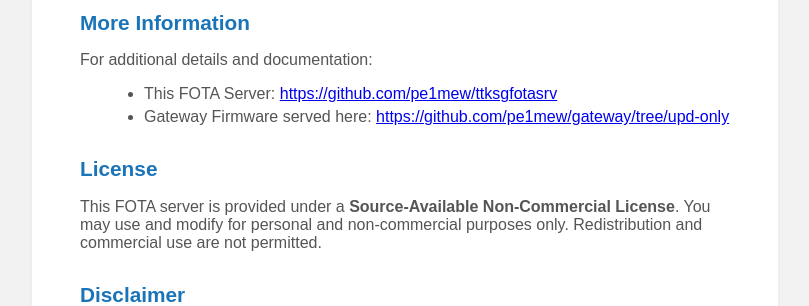
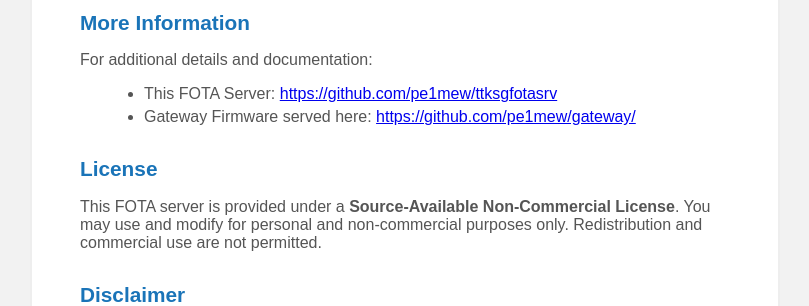
Before and after one commit to pe1mew/ttksgfotasrv, a PHP site: page / in a window 1280 px wide. Shown: the part 1536-1842 px from the top of the page, without its empty margins (235-1044 px from the left). Run offline with PHP 8.4, Linux system fonts and the light colour scheme.

Commit message:
Link to the gateway repository root instead of the deleted upd-only branch
Co-Authored-By: Claude Fable 5.2 <noreply@anthropic.com>

```diff
--- a/fotasrv/index.php
+++ b/fotasrv/index.php
@@ -108,7 +108,7 @@ if (substr($uri, -10) === '/checksums' || $uri === '/checksums' || $basename ===
       <p>For additional details and documentation:</p>
       <ul>
         <li>This FOTA Server: <a href="https://github.com/pe1mew/ttksgfotasrv" target="_blank">https://github.com/pe1mew/ttksgfotasrv</a></li>
-        <li>Gateway Firmware served here: <a href="https://github.com/pe1mew/gateway/tree/upd-only" target="_blank">https://github.com/pe1mew/gateway/tree/upd-only</a></li>
+        <li>Gateway Firmware served here: <a href="https://github.com/pe1mew/gateway/" target="_blank">https://github.com/pe1mew/gateway/</a></li>
       </ul>
 
       <h2>License</h2>
```
Also changed, not shown: README.md, fotasrv/readme.md.
